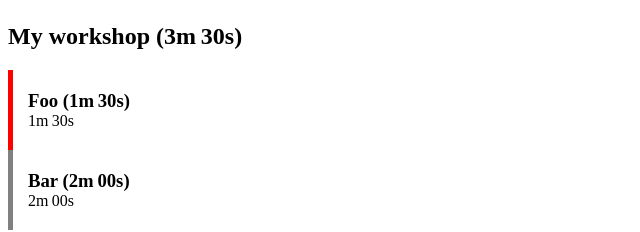
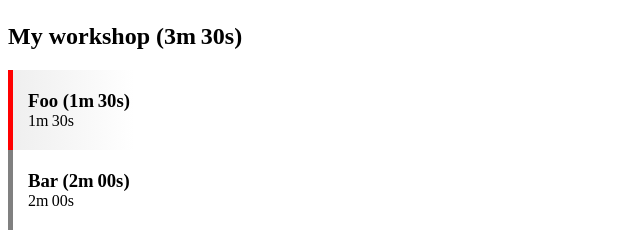
Before and after one commit to richardolsson/workshoptimer, a Next.js app: page / in a window 1280 px wide. Shown: the part 158-390 px from the top of the page, without its empty margins (0-640 px from the left). Built offline with nearby package versions, Linux system fonts and the light colour scheme.

Commit message:
Add slight gradient to current section

```diff
--- a/src/components/WorkshopTimer/index.tsx
+++ b/src/components/WorkshopTimer/index.tsx
@@ -90,6 +90,9 @@ const WorkshopTimer: FC<WorkshopTimerProps> = ({ spec }) => {
             <li
               key={index}
               style={{
+                background: isCurrent
+                  ? 'linear-gradient(90deg, #eee 0%, white 10%)'
+                  : 'white',
                 listStyleType: 'none',
                 margin: 0,
                 opacity: isPast ? 0.5 : 1.0,
```
